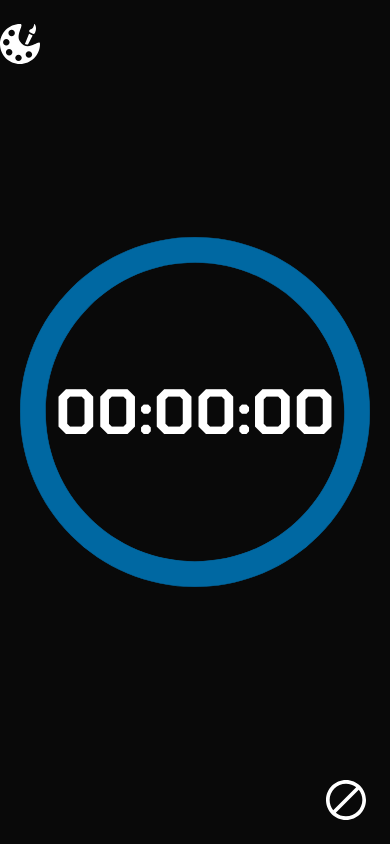
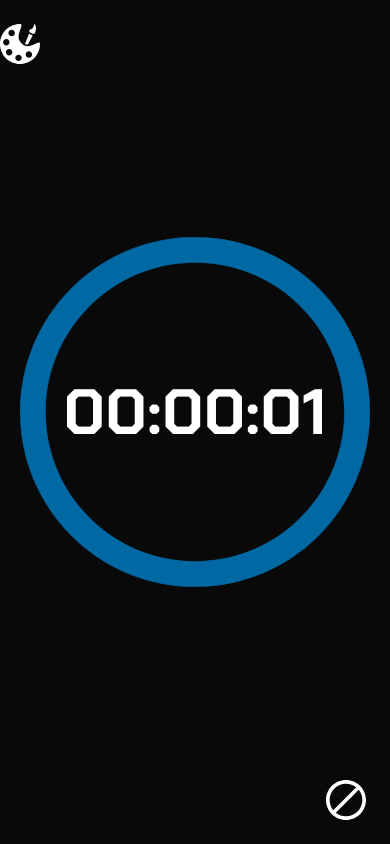
Before and after one commit to AlexDeFoc/Stop-The-Watch, a plain HTML site: page index.html in a window 390 px wide. Drawn offline with Linux system fonts and the light colour scheme.

```diff
--- a/index.html
+++ b/index.html
@@ -75,7 +75,7 @@
 
     <div class="page-grid">
         <div class="cell">
-            <p class="score">00:00:00</p>
+            <p class="score">00:00:01</p>
             <svg class="clock" fill="#000000" version="1.1" id="Capa_1" xmlns="http://www.w3.org/2000/svg" xmlns:xlink="http://www.w3.org/1999/xlink"
                 width="800px" height="800px" viewBox="0 0 595.021 595.021"
                 xml:space="preserve">
```
